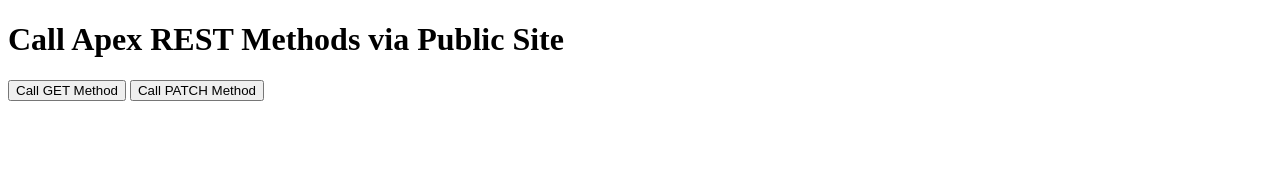
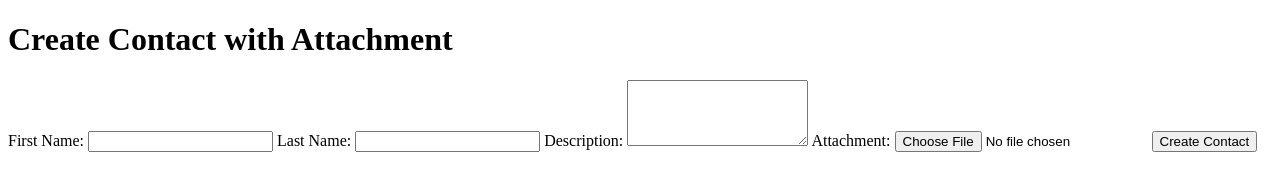
Before and after one commit to Kuldeep1470/Signup-form-page-with-All-validation, a plain HTML site: page index.html in a window 1280 px wide. Drawn offline with Linux system fonts and the light colour scheme.

Commit message:
Update index.html

```diff
--- a/index.html
+++ b/index.html
@@ -4,17 +4,29 @@
 <head>
     <meta charset="UTF-8">
     <meta name="viewport" content="width=device-width, initial-scale=1.0">
-    <title>Call Apex REST Methods via Public Site v2</title>
+    <title>Create Contact with Attachment</title>
 </head>
 
 <body>
 
     <div>
-        <h1>Call Apex REST Methods via Public Site</h1>
+        <h1>Create Contact with Attachment</h1>
 
-        <button onclick="callDoGet()">Call GET Method</button>
+        <form id="contactForm">
+            <label for="firstName">First Name:</label>
+            <input type="text" id="firstName" required>
 
-        <button onclick="callDoPatch()">Call PATCH Method</button>
+            <label for="lastName">Last Name:</label>
+            <input type="text" id="lastName" required>
+
+            <label for="description">Description:</label>
+            <textarea id="description" rows="4" required></textarea>
+
+            <label for="fileInput">Attachment:</label>
+            <input type="file" id="fileInput" accept=".pdf, .doc, .docx">
+
+            <button type="button" onclick="createContact()">Create Contact</button>
+        </form>
 
         <pre id="output"></pre>
     </div>
@@ -22,10 +34,39 @@
     <script>
         const siteUrl = 'https://metadologie43-dev-ed.develop.my.site.com';
         const apiUrl = `${siteUrl}/services/apexrest/myRestService/`;
+        function createContact() {
+            const firstName = document.getElementById('firstName').value;
+            const lastName = document.getElementById('lastName').value;
+            const description = document.getElementById('description').value;
 
-        function callDoGet() {
+            // Get the file input element
+            const fileInput = document.getElementById('fileInput');
+            const file = fileInput.files[0];
+
+            // Check if a file is selected
+            if (!file) {
+                alert('Please select a file.');
+                return;
+            }
+
+            // Read the file content as Base64
+            const reader = new FileReader();
+            reader.onloadend = function () {
+                const fileContent = reader.result.split(',')[1];
+
+                // Make the PATCH request with contact information and file attachment
                 fetch(apiUrl, {
-                method: 'GET'
+                    method: 'PATCH',
+                    headers: {
+                        'Content-Type': 'application/json'
+                    },
+                    body: JSON.stringify({
+                        firstName: firstName,
+                        lastName: lastName,
+                        description: description,
+                        fileContent: fileContent,
+                        fileName: file.name
+                    })
                 })
                     .then(response => response.text())
                     .then(data => {
@@ -34,25 +75,9 @@
                     .catch(error => {
                         displayOutput('Error occurred: ' + error.message);
                     });
-        }
+            };
 
-        function callDoPatch() {
-            const input = 'example';
-
-            fetch(apiUrl, {
-                method: 'PATCH',
-                headers: {
-                    'Content-Type': 'application/json'
-                },
-                body: JSON.stringify({ input: input })
-            })
-                .then(response => response.text())
-                .then(data => {
-                    displayOutput(data);
-                })
-                .catch(error => {
-                    displayOutput('Error occurred: ' + error.message);
-                });
+            reader.readAsDataURL(file);
         }
 
         function displayOutput(data) {
```
Lines whose indentation alone changed are shown as unchanged.
